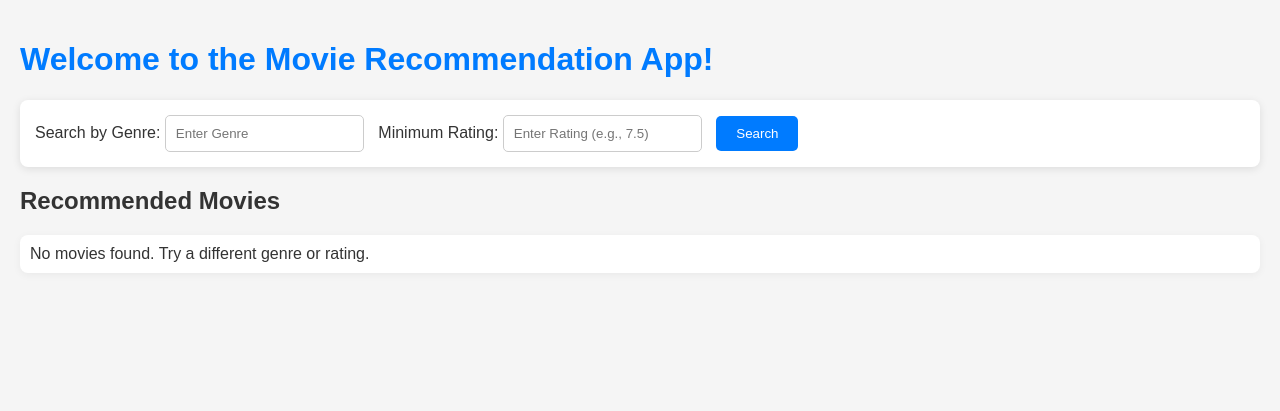
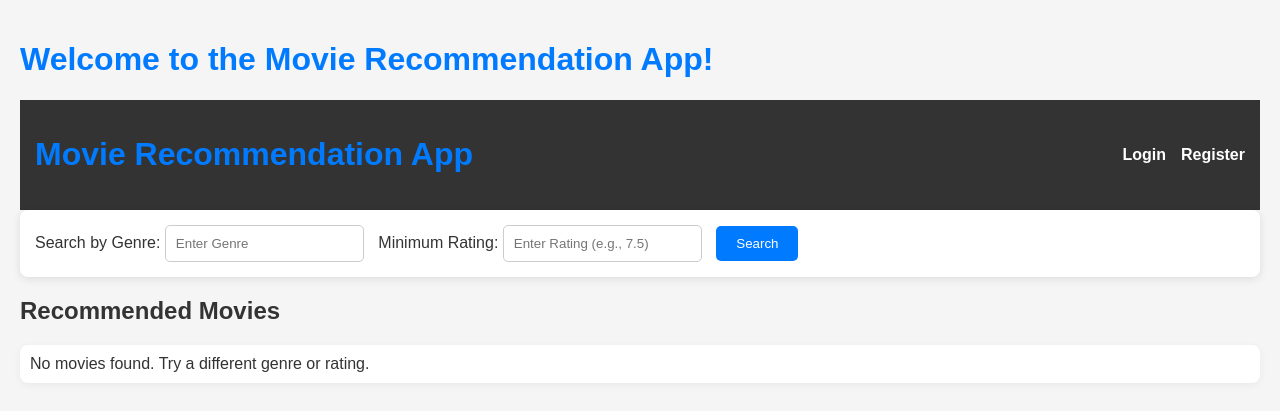
Before and after one commit to an-sh007/Movie-recommender, a Django app: page / in a window 1280 px wide. Shown: the top 411 px of the page. Run offline with Django 3.2, Linux system fonts and the light colour scheme; data that the repository does not hold is empty.

Commit message:
login added

```diff
--- a/movie_recommendation/movies/static/movies/style.css
+++ b/movie_recommendation/movies/static/movies/style.css
@@ -91,3 +91,27 @@ p {
     border-radius: 8px;
     box-shadow: 0 2px 8px rgba(0,0,0,0.05);
 }
+.navbar {
+    display: flex;
+    justify-content: space-between;
+    align-items: center;
+    padding: 15px;
+    background-color: #333;
+    color: white;
+}
+
+.navbar a, .navbar p {
+    color: white;
+    text-decoration: none;
+    margin-left: 15px;
+    font-size: 16px;
+}
+
+.navbar a:hover {
+    text-decoration: underline;
+}
+
+.navbar .auth-links {
+    display: flex;
+    align-items: center;
+}
--- a/movie_recommendation/movies/templates/movies/home.html
+++ b/movie_recommendation/movies/templates/movies/home.html
@@ -7,6 +7,21 @@
 </head>
 <body>
     <h1>Welcome to the Movie Recommendation App!</h1>
+
+    <!-- Authentication Links -->
+    <div class="navbar">
+        <h1>Movie Recommendation App</h1>
+        <div class="auth-links">
+            {% if user.is_authenticated %}
+                <p>Welcome, {{ user.username }}!</p>
+                <a href="{% url 'logout' %}">Logout</a>
+            {% else %}
+                <a href="{% url 'login' %}">Login</a>
+                <a href="{% url 'register' %}">Register</a>
+            {% endif %}
+        </div>
+    </div>
+
 
     <!-- Search Form -->
     <form method="GET" action="">
--- a/movie_recommendation/movies/urls.py
+++ b/movie_recommendation/movies/urls.py
@@ -1,8 +1,13 @@
 from django.urls import path
 from . import views
 from .views import movie_detail
+from .views import register_view, login_view, logout_view, home
 
 urlpatterns = [
     path('', views.home, name='home'),
     path('<int:movie_id>/', movie_detail, name='movie_detail'),
+    path('', home, name='home'),
+    path('register/', register_view, name='register'),
+    path('login/', login_view, name='login'),
+    path('logout/', logout_view, name='logout'),
 ]
--- a/movie_recommendation/movies/views.py
+++ b/movie_recommendation/movies/views.py
@@ -1,6 +1,8 @@
-from django.shortcuts import render, get_object_or_404
+from django.shortcuts import render, get_object_or_404,redirect
 from .models import Movie, Review
 from .forms import ReviewForm
+from django.contrib.auth import login, logout, authenticate
+from .forms import RegisterForm, LoginForm
 
 def home(request):
     genre_query = request.GET.get('genre', '')
@@ -38,3 +40,28 @@ def movie_detail(request, movie_id):
         'reviews': reviews,
         'form': form
     })
+
+def register_view(request):
+    if request.method == 'POST':
+        form = RegisterForm(request.POST)
+        if form.is_valid():
+            form.save()
+            return redirect('login')
+    else:
+        form = RegisterForm()
+    return render(request, 'movies/register.html', {'form': form})
+
+def login_view(request):
+    if request.method == 'POST':
+        form = LoginForm(data=request.POST)
+        if form.is_valid():
+            user = form.get_user()
+            login(request, user)
+            return redirect('/')
+    else:
+        form = LoginForm()
+    return render(request, 'movies/login.html', {'form': form})
+
+def logout_view(request):
+    logout(request)
+    return redirect('/')
```
Also changed, not shown: movie_recommendation/movies/forms.py (+11 -0 lines), movie_recommendation/movies/templates/movies/login.html (added, +7 -0 lines), movie_recommendation/movies/templates/movies/movie_detail.html (+51 -0 lines), movie_recommendation/movies/templates/movies/register.html (added, +7 -0 lines).
